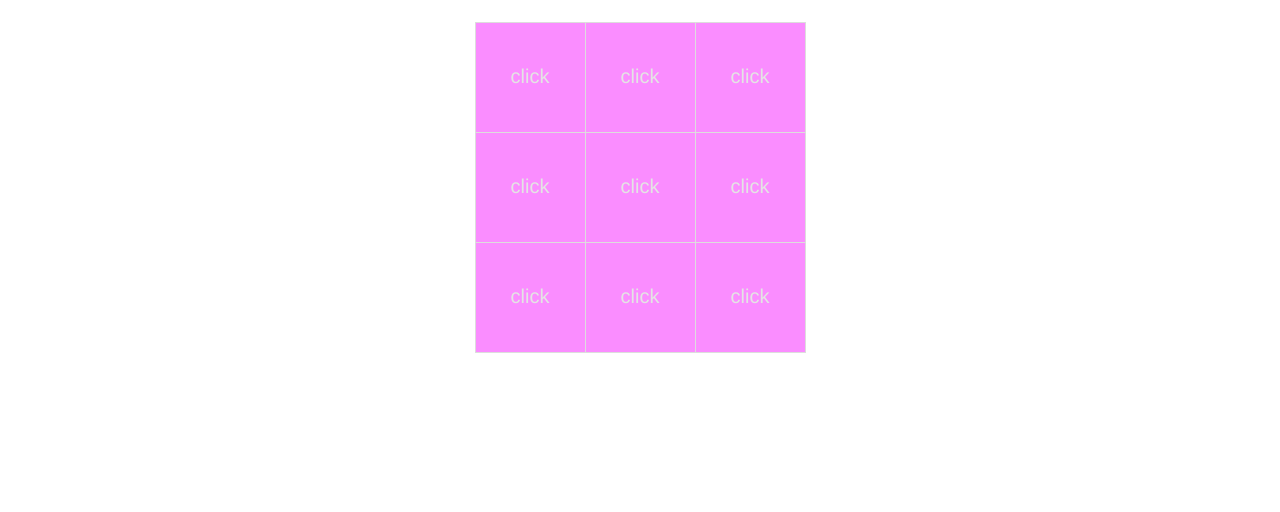
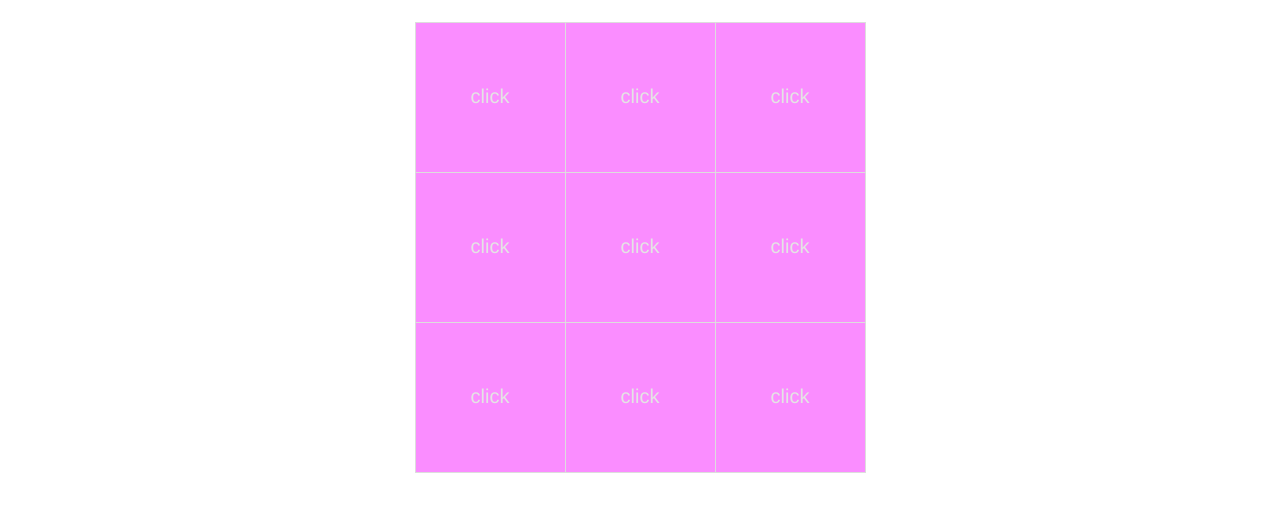
Before and after one commit to libbycoy/project0, a plain HTML site: page index.html in a window 1280 px wide. Shown: the part 58-570 px from the top of the page. Drawn offline with Linux system fonts and the light colour scheme.

```diff
--- a/css/style.css
+++ b/css/style.css
@@ -12,11 +12,11 @@
 
 td {
   /*border: 1px solid red !important;*/
-  line-height: 90px !important;
+  line-height: 130px !important;
   text-align: center !important;
   font-size: 20px !important;
-  width: 110px;
-  height: 110px;
+  width: 150px;
+  height: 150px;
 }
 
 .fade
```
Also changed, not shown: javascript/javascript.js (+17 -0 lines), 2 other files.
